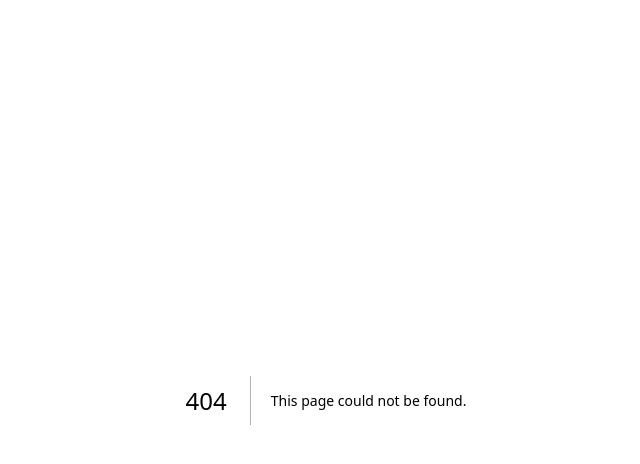
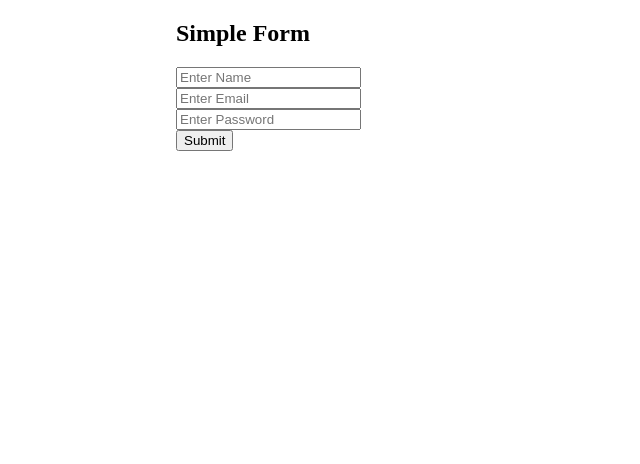
Before and after one commit to Anandvlog/dailyCode, a Next.js app: page /FormValidation in a window 1280 px wide. Before the commit this address had no page. Shown: the top 464 px of the page, without its empty margins (314-954 px from the left). Built offline with nearby package versions, Linux system fonts and the light colour scheme.

Commit message:
add form validation

```diff
--- /dev/null
+++ b/src/pages/FormValidation/index.tsx
@@ -0,0 +1,134 @@
+"use client";
+
+import React, { useState, ChangeEvent, FormEvent } from "react";
+
+// Types
+interface FormData {
+  name: string;
+  email: string;
+  password: string;
+}
+
+interface FormErrors {
+  name?: string;
+  email?: string;
+  password?: string;
+}
+
+const FormValidationPage: React.FC = () => {
+  const [formData, setFormData] = useState<FormData>({
+    name: "",
+    email: "",
+    password: ""
+  });
+
+  const [errors, setErrors] = useState<FormErrors>({});
+
+  // Handle Input Change (Type-safe)
+  const handleChange = (e: ChangeEvent<HTMLInputElement>) => {
+    const { name, value } = e.target;
+
+    if (name in formData) {
+      setFormData((prev) => ({
+        ...prev,
+        [name as keyof FormData]: value
+      }));
+    }
+  };
+
+  // Validation Function
+  const validate = (): FormErrors => {
+    const newErrors: FormErrors = {};
+
+    // Name Validation
+    if (!formData.name.trim()) {
+      newErrors.name = "Name is required";
+    }
+
+    // Email Validation
+    if (!formData.email) {
+      newErrors.email = "Email is required";
+    } else if (!/\S+@\S+\.\S+/.test(formData.email)) {
+      newErrors.email = "Invalid email format";
+    }
+
+    // Password Validation
+    if (!formData.password.trim()) {
+      newErrors.password = "Password is required";
+    } else if (formData.password.length < 6) {
+      newErrors.password = "Password must be at least 6 characters";
+    }
+
+    return newErrors;
+  };
+
+  // Handle Submit
+  const handleSubmit = (e: FormEvent<HTMLFormElement>) => {
+    e.preventDefault();
+
+    const validationErrors = validate();
+
+    if (Object.keys(validationErrors).length > 0) {
+      setErrors(validationErrors);
+    } else {
+      setErrors({});
+
+      // Submit Logic
+      console.log("Form Submitted:", formData);
+      alert("Form submitted successfully!");
+
+      // Reset Form
+      setFormData({
+        name: "",
+        email: "",
+        password: ""
+      });
+    }
+  };
+
+  return (
+    <form onSubmit={handleSubmit} style={{ width: "300px", margin: "auto" }}>
+      <h2>Simple Form</h2>
+
+      {/* Name */}
+      <div>
+        <input
+          type="text"
+          name="name"
+          placeholder="Enter Name"
+          value={formData.name}
+          onChange={handleChange}
+        />
+        {errors.name && <p style={{ color: "red" }}>{errors.name}</p>}
+      </div>
+
+      {/* Email */}
+      <div>
+        <input
+          type="email"
+          name="email"
+          placeholder="Enter Email"
+          value={formData.email}
+          onChange={handleChange}
+        />
+        {errors.email && <p style={{ color: "red" }}>{errors.email}</p>}
+      </div>
+
+      {/* Password */}
+      <div>
+        <input
+          type="password"
+          name="password"
+          placeholder="Enter Password"
+          value={formData.password}
+          onChange={handleChange}
+        />
+        {errors.password && <p style={{ color: "red" }}>{errors.password}</p>}
+      </div>
+
+      <button type="submit">Submit</button>
+    </form>
+  );
+};
+
+export default FormValidationPage;
```
Also changed, not shown: src/app/day7/page.tsx (added, +10 -0 lines).
